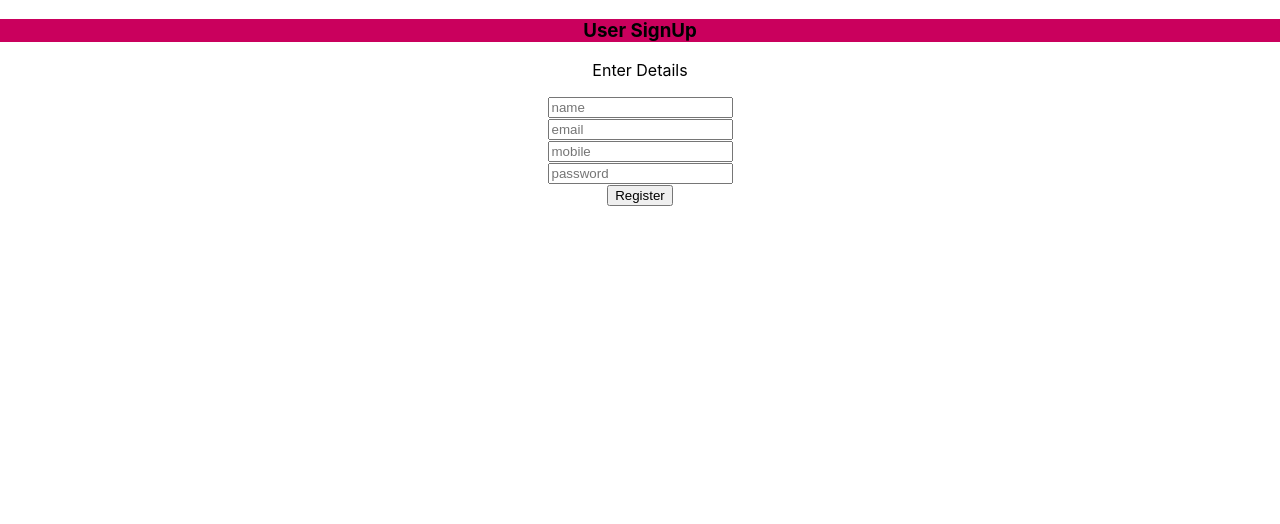
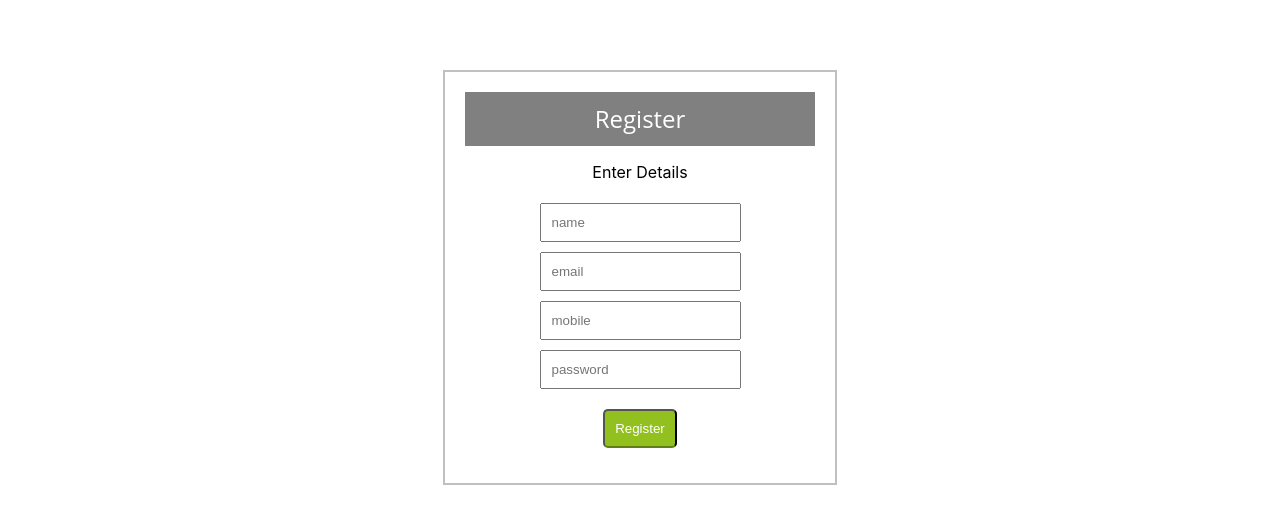
Before and after one commit to lalithakunchala/possibillion1, a React (Create React App) app in the folder client/: page / in a window 1280 px wide. Shown: the top 524 px of the page. Built offline with nearby package versions, Linux system fonts and the light colour scheme.

Commit message:
Register css done

```diff
--- a/client/src/components/Login/Login.jsx
+++ b/client/src/components/Login/Login.jsx
@@ -0,0 +1,22 @@
+import React, { Component } from 'react'
+import { connect } from 'react-redux'
+
+export class Login extends Component {
+    render() {
+        return (
+            <div>
+
+            </div>
+        )
+    }
+}
+
+const mapStateToProps = (state) => ({
+
+})
+
+const mapDispatchToProps = {
+
+}
+
+export default connect(mapStateToProps, mapDispatchToProps)(Login)
--- a/client/src/components/Register/Register.jsx
+++ b/client/src/components/Register/Register.jsx
@@ -29,6 +29,9 @@ export class Register extends Component {
 
             if(this.checkEmail(this.state.email) && this.checkMobile(this.state.mobile) && this.checkName(this.state.name)){
                 this.props.fetchRegister(this.state)
+                this.setState({
+                    enter:false
+                })
             }
             else{
                 this.setState({
@@ -70,60 +73,7 @@ export class Register extends Component {
         }
     }
 
-    // checkEmail = (input)=>{
-    //     var count = 0;
-    //     var flag = true;
-    //     var first_l = input[0];
-    //   if(first_l=='.'||first_l=='@'){
-    //     flag = false;
-    //   }
-    //   else{
-    //     for(var i=1; i<input.length; i++){
-    //       if(input[i]=='@'){
-    //         if(input[i+1]=='.'){
-    //           flag=false;
-    //           break;
-    //         }
-    //       }
-    //       if(input[i]=='.'){
-    //         if(input[i+1]=='.'){
-    //           flag=false;
-    //           break;
-    //         }
-    //       }
-    //     }
-    //   }
-    //   var count1=0;
-    //   for(var i=0; i<input.length; i++){
-    //     if(input[i]=='@'){
-    //       count1++;
-    //     }
-    //   }
-    //   if(count1<1 || count1>1){
-    //     flag=false;
-    //   }
-    //   for(var i=0; i<input.length; i++){
-    //     if(input[i]=='*'||input[i]=='('||input[i]==')'){
-    //       flag=false;
-    //     }
-    //   }
-    //   var s = input.split(".");
-    //   var indx = (s.length)-1;
-    //   if(s[indx]=='org'||s[indx]=='com'||s[indx]=='net'){
-    //     for(var i=0; i<s.length; i++){
-    //       if(s[i]=='org'||s[i]=='net'||s[i]=='com'){
-    //         count++;
-    //       }
-    //     }
-    //     if(count>1){
-    //       flag=false;
-    //     }
-    //   }
-    //   else{
-    //     flag=false;
-    //   }
-    //   return flag;
-    // }
+
 
     checkEmail = (input)=>{
         if (/^\w+([\.-]?\w+)*@\w+([\.-]?\w+)*(\.\w{2,3})+$/.test(input))
@@ -145,8 +95,8 @@ export class Register extends Component {
                 <div>
                     <div className={styles.cardPadding}>
                         <div className={styles.cardBody}>
-                        <div class="card-header" style={{background:"#CA005D"}}>
-                        <h3 className={styles.forgot}>User SignUp</h3>
+                        <div class="card-header" style={{background:"grey"}}>
+                        <h3 className={styles.forgot}>Register</h3>
                         </div>
                         <div class="card text-center" >
                         <div class="card-body">
--- a/client/src/components/Register/Register.module.css
+++ b/client/src/components/Register/Register.module.css
@@ -0,0 +1,55 @@
+.bgwhite{
+    background-color: white;
+}
+
+.bgSilver{
+    background-color: rgba(183, 177, 174, 0.3);
+    height: 500px;
+}
+
+.cardBody{
+    width:350px;
+    margin:auto;
+    padding: 20px;
+    margin-top: 70px;
+    border:2px solid silver;
+}
+
+.cardBody div:first{
+    background-color: grey;
+}
+
+
+.cardPadding{
+    margin:auto;
+
+}
+
+.forgot{
+        font-size: 1.5em;
+        line-height: 0.6em;
+        margin: 0;
+        padding: 0.8333333333em 15px;
+        color:white;
+        opacity:1;
+        font-family: Open sans;
+        font-weight: 400;
+}
+
+.bgSilver p{
+    color:#512B1A;
+}
+
+.btnCss{
+    background:#92C01F;
+    border-bottom:2px solid #607e14;
+    padding:10px;
+    border-radius: 5px;
+    color:white;
+    margin:15px;
+}
+
+input{
+    padding:10px;
+    margin: 5px;
+}
```
